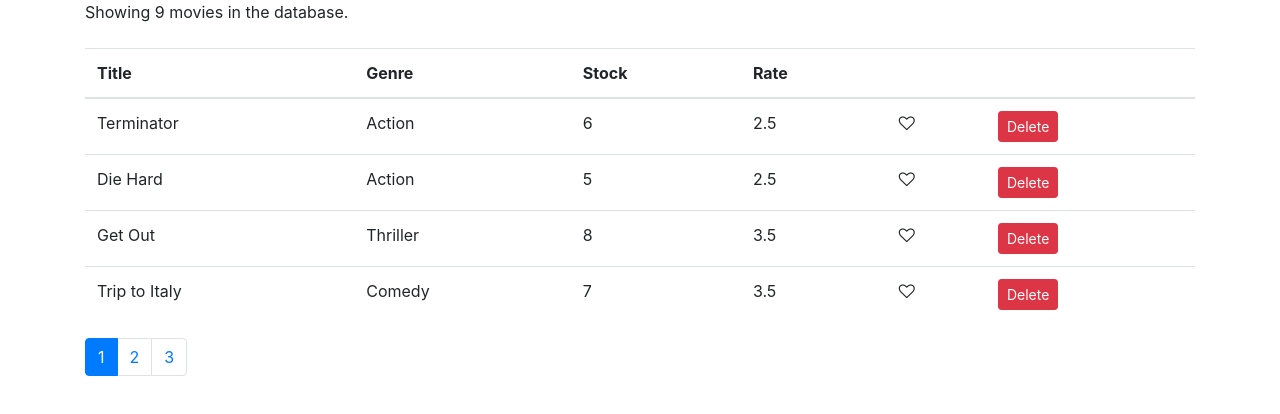
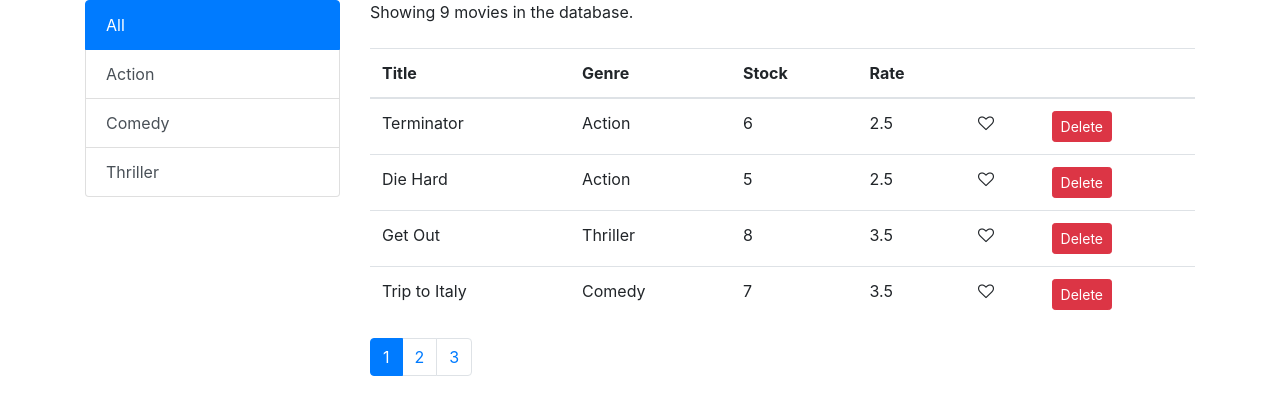
Before and after one commit to mottieraurelien/training, a React (Create React App) app in the folder react/vidly/: page / in a window 1280 px wide. Shown: the top 414 px of the page. Built offline with nearby package versions, Linux system fonts and the light colour scheme; the HTML template or start-up script is replaced by a standard one.

Commit message:
[React] Vidly : filtering is done.

```diff
--- /dev/null
+++ b/react/vidly/src/common/groups.tsx
@@ -0,0 +1,29 @@
+import React from "react";
+import Group from "../domain/Group";
+
+export default function Groups({...props}) {
+
+    const {groups, selectGroup, selectedGroupId} = props;
+
+    const inactiveGroupClasses: string = "list-group-item list-group-item-action";
+    const activeGroupClasses: string = inactiveGroupClasses + " active";
+
+    return (
+        <div className="list-group">
+            <button type="button"
+                    onClick={() => selectGroup(null)}
+                    className={!selectedGroupId ? activeGroupClasses : inactiveGroupClasses}>
+                All
+            </button>
+            {groups.map(function (group: Group) {
+                return <button key={group.getId()} type="button"
+                               onClick={() => selectGroup(group.getId())}
+                               className={group.getId() === selectedGroupId ? activeGroupClasses : inactiveGroupClasses}>
+                    {group.getLabel()}
+                </button>
+            })
+            }
+        </div>
+    )
+
+}
--- a/react/vidly/src/common/pagination.tsx
+++ b/react/vidly/src/common/pagination.tsx
@@ -3,7 +3,7 @@ import range from "../utils/array";
 
 export default function Pagination({...props}) {
 
-    const {entities, pageSize, activePage, goTo} = props;
+    const {entities, pageSize, selectedPage, selectPage} = props;
 
     const pagesNumber: number = Math.ceil(entities.length / pageSize);
     if (pagesNumber < 2) return null;
@@ -14,8 +14,8 @@ export default function Pagination({...props}) {
             <ul className="pagination">
                 {pages.map(pageNumber =>
                     <li key={pageNumber}
-                        className={pageNumber === activePage ? "page-item pointer active" : "page-item pointer"}>
-                        <button className="page-link" onClick={() => goTo(pageNumber)}>{pageNumber}</button>
+                        className={pageNumber === selectedPage ? "page-item pointer active" : "page-item pointer"}>
+                        <button className="page-link" onClick={() => selectPage(pageNumber)}>{pageNumber}</button>
                     </li>
                 )
                 }
--- a/react/vidly/src/components/movies.tsx
+++ b/react/vidly/src/components/movies.tsx
@@ -3,16 +3,20 @@ import {getMovies} from "../services/fakeMovieService";
 import MovieTable from "./movieTable";
 import Movie from "../domain/Movie";
 import Pagination from '../common/pagination';
+import {getGenres} from "../services/fakeGenreService";
+import Genre from "../domain/Genre";
+import Groups from "../common/groups";
 
 export default function Movies() {
 
     /*
      * STATE
      */
+    const [genres] = useState<Genre[]>(getGenres());
+    const [selectedGenreId, setSelectedGenreId] = useState<string>();
     const [movies, setMovies] = useState<Movie[]>(getMovies());
     const [pageSize] = useState<number>(4);
-    const [activePage, setActivePage] = useState<number>(1);
-    const [paginatedMovies, setPaginatedMovies] = useState<Movie[]>(movies.slice(0, pageSize));
+    const [selectedPage, setSelectedPage] = useState<number>(1);
 
     /*
      * BEHAVIOUR
@@ -28,11 +32,20 @@ export default function Movies() {
         }) : movie);
         setMovies(updatedMovies);
     }
-    const goTo = (pageNumber: number) => {
-        const skip: number = (pageNumber - 1) * pageSize;
-        setPaginatedMovies(movies.slice(skip, pageSize * pageNumber));
-        setActivePage(pageNumber);
+    const selectPage = (pageNumber: number) => {
+        setSelectedPage(pageNumber);
     }
+    const selectGenre = (genreId: string) => {
+        setSelectedPage(1);
+        setSelectedGenreId(genreId);
+    }
+
+    // Applying genre filter :
+    const filteredMovies: Movie[] = selectedGenreId ? movies.filter(movie => movie.genre._id === selectedGenreId) : movies;
+
+    // Applying pagination :
+    const skip: number = (selectedPage - 1) * pageSize;
+    const paginatedMovies: Movie[] = filteredMovies.slice(skip, pageSize * selectedPage);
 
     /*
      * RENDERING
@@ -41,11 +54,19 @@ export default function Movies() {
         <main className="container">
             {movies && movies.length === 0 && <p>There are no movies in the database.</p>}
             {movies && movies.length > 0
-            && <React.Fragment>
-                <span>Showing {movies.length} movies in the database.</span><br/><br/>
-                <MovieTable movies={paginatedMovies} remove={remove} like={like}/>
-                <Pagination pageSize={pageSize} entities={movies} activePage={activePage} goTo={goTo}/>
-            </React.Fragment>
+            && <div className="row">
+                <div className="col-3">
+                    <Groups groups={genres}
+                            selectedGroupId={selectedGenreId}
+                            selectGroup={selectGenre}/>
+                </div>
+                <div className="col">
+                    <span>Showing {movies.length} movies in the database.</span><br/><br/>
+                    <MovieTable movies={paginatedMovies} remove={remove} like={like}/>
+                    <Pagination pageSize={pageSize} entities={filteredMovies} selectedPage={selectedPage}
+                                selectPage={selectPage}/>
+                </div>
+            </div>
             }
         </main>
     );
--- a/react/vidly/src/domain/Genre.tsx
+++ b/react/vidly/src/domain/Genre.tsx
@@ -1,4 +1,6 @@
-export default class Genre {
+import Group from "./Group";
+
+export default class Genre implements Group {
 
     _id: string;
     name: string;
@@ -8,4 +10,12 @@ export default class Genre {
         this.name = genre["name"];
     }
 
+    getId(): string {
+        return this._id;
+    }
+
+    getLabel(): string {
+        return this.name;
+    }
+
 }
--- /dev/null
+++ b/react/vidly/src/domain/Group.tsx
@@ -0,0 +1,7 @@
+export default interface Group {
+
+    getId(): string;
+
+    getLabel(): string;
+
+}
--- a/react/vidly/src/services/fakeMovieService.tsx
+++ b/react/vidly/src/services/fakeMovieService.tsx
@@ -73,6 +73,11 @@ export function getMovies(): Movie[] {
     return movies;
 }
 
+export function getMoviesFrom(genreId: string | undefined): Movie[] {
+    if (!genreId) return movies;
+    return movies.filter(movie => movie.genre._id === genreId);
+}
+
 export function getMovie(movieId: string): Movie {
     return ensure(movies.find(movie => movie._id === movieId));
 }
```
